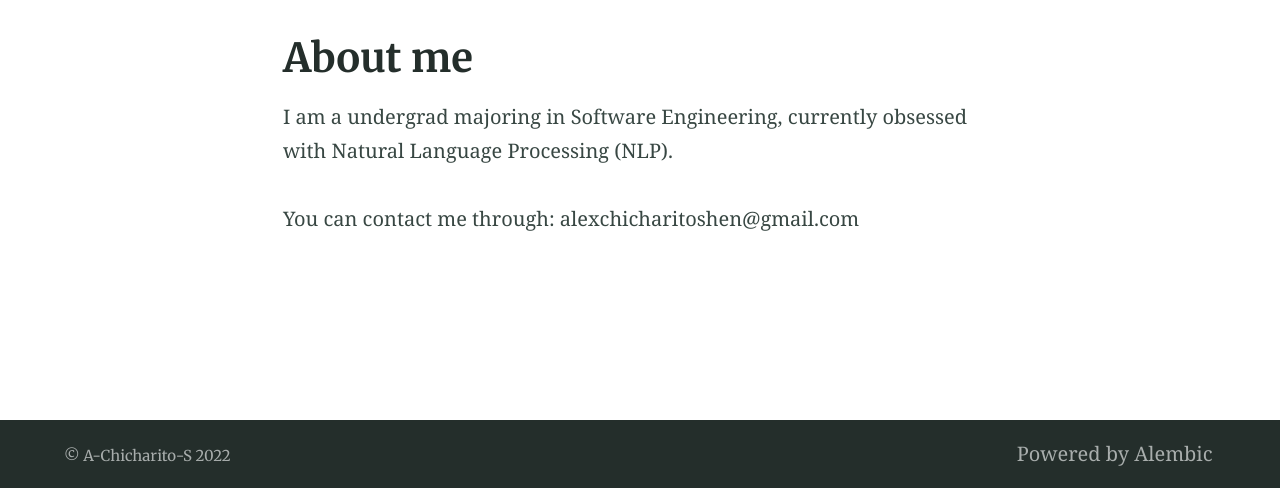
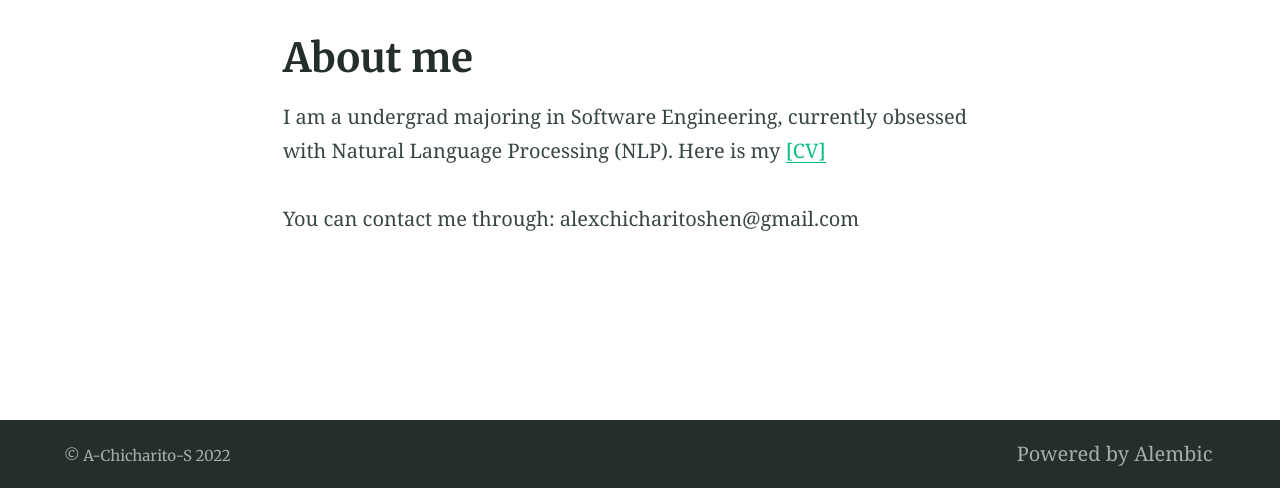
Before and after one commit to A-Chicharito-S/A-Chicharito-S.github.io, a Jekyll site: the page built from index.md, in a window 1280 px wide, cut to the strip 412-900 px from the top of the page. Built offline with Jekyll 4.4.1, drawn with Linux system fonts in a browser that asks for light colours.

Commit message:
Update index.md

```diff
--- a/index.md
+++ b/index.md
@@ -6,6 +6,6 @@ feature_text: |
 feature_image: "https://picsum.photos/1300/400?image=989"
 
 ---
-I am a undergrad majoring in Software Engineering, currently obsessed with Natural Language Processing (NLP).
+I am a undergrad majoring in Software Engineering, currently obsessed with Natural Language Processing (NLP). Here is my [[CV]](https://a-chicharito-s.github.io/resume/)
 
 You can contact me through: alexchicharitoshen@gmail.com
```
